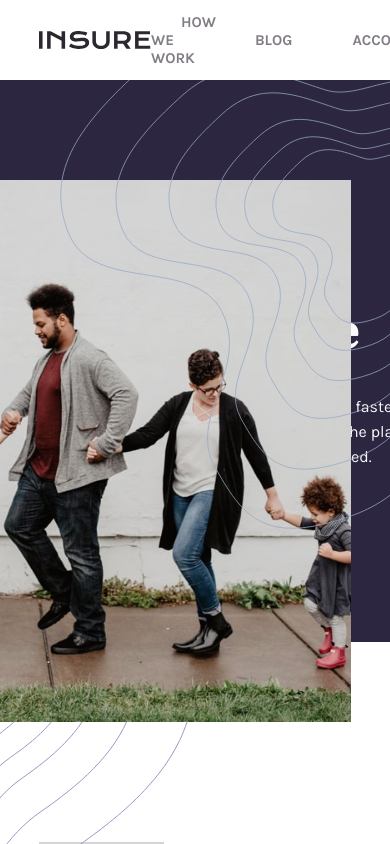
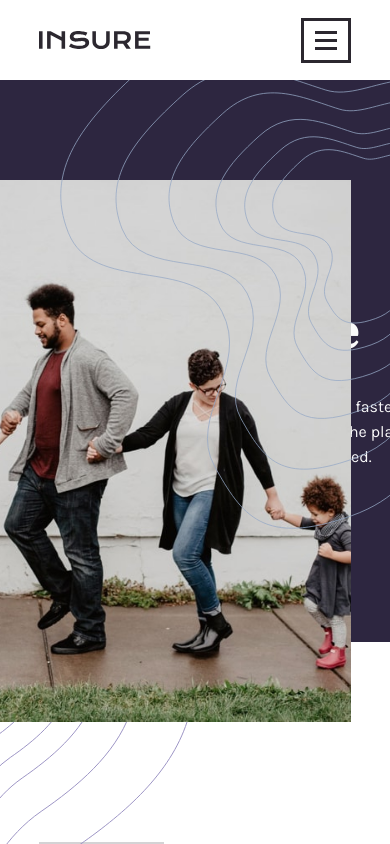
Before and after one commit to AstronautoLunar/insure-landing-page-vue, a Vue app: page / in a window 390 px wide. Shown: the top 844 px of the page. Built offline with nearby package versions, Linux system fonts and the light colour scheme.

Commit message:
:sparkles: Desenvolve responsividade do cabeçalho

```diff
--- a/src/components/Header/Header.vue
+++ b/src/components/Header/Header.vue
@@ -7,7 +7,14 @@
                     alt="Logo"
                 />
 
-                <nav id="navBar">
+                <MenuMobile
+                    :isVisible="showMenuMobile"
+                />
+
+                <nav
+                    id="navBar"
+                    v-show="!showMenuMobile"
+                >
                     <ul id="list">
                         <li
                             class="item"
@@ -36,12 +43,14 @@
 <script>
     import Container from '../Container/Container.vue';
     import Button from '../Button/Button.vue';
+    import MenuMobile from '../MenuMobile/MenuMobile.vue';
 
     export default {
         name: "Header",
         components: {
             Container,
-            Button
+            Button,
+            MenuMobile
         },
         data() {
             return {
@@ -58,8 +67,27 @@
                         id: 3,
                         name: "ACCOUNT",
                     }
-                ]
+                ],
+                mediaQuerieList: matchMedia("(max-width: 842px)"),
+                showMenuMobile: false
             }
+        },
+        methods: {
+            toggleModeMobile(mediaQuerieList) {
+                if(mediaQuerieList.matches) {
+                    this.showMenuMobile = true;
+                } else {
+                    this.showMenuMobile = false
+                }
+            }
+        },
+        mounted() {
+            this.toggleModeMobile(this.mediaQuerieList);
+
+            this.mediaQuerieList.addEventListener("change", this.toggleModeMobile);
+        },
+        updated() {
+            this.mediaQuerieList.addEventListener("change", this.toggleModeMobile);
         }
     }
 
--- /dev/null
+++ b/src/components/MenuMobile/MenuMobile.vue
@@ -0,0 +1,63 @@
+<template>
+    <div
+        class="MenuMobile"
+        v-show="isVisible"
+    >
+        <div class="line"></div>
+        <div class="line"></div>
+        <div class="line"></div>
+    </div>
+</template>
+
+<script>
+
+    export default {
+        name: "MenuMobile",
+        components: {
+
+        },
+        props: {
+            isVisible: {
+                type: Boolean,
+                required: false,
+                default: true
+            }
+        }
+    }
+
+</script>
+
+<style scoped>
+
+    .MenuMobile {
+        width: 50px;
+
+        display: flex;
+        flex-direction: column;
+        justify-content: center;
+        align-items: center;
+
+        padding: 10px;
+
+        border: 3px solid var(--very-dark-violet);
+    }
+
+    .line {
+        width: 90%;
+        height: 3px;
+
+        margin-top: 5spx;
+        margin-bottom: 5px;
+
+        background-color: var(--very-dark-violet);
+    }
+
+    .line:first-of-type {
+        margin-top: 0;
+    }
+
+    .line:last-of-type {
+        margin-bottom: 0;
+    }
+
+</style>
```
